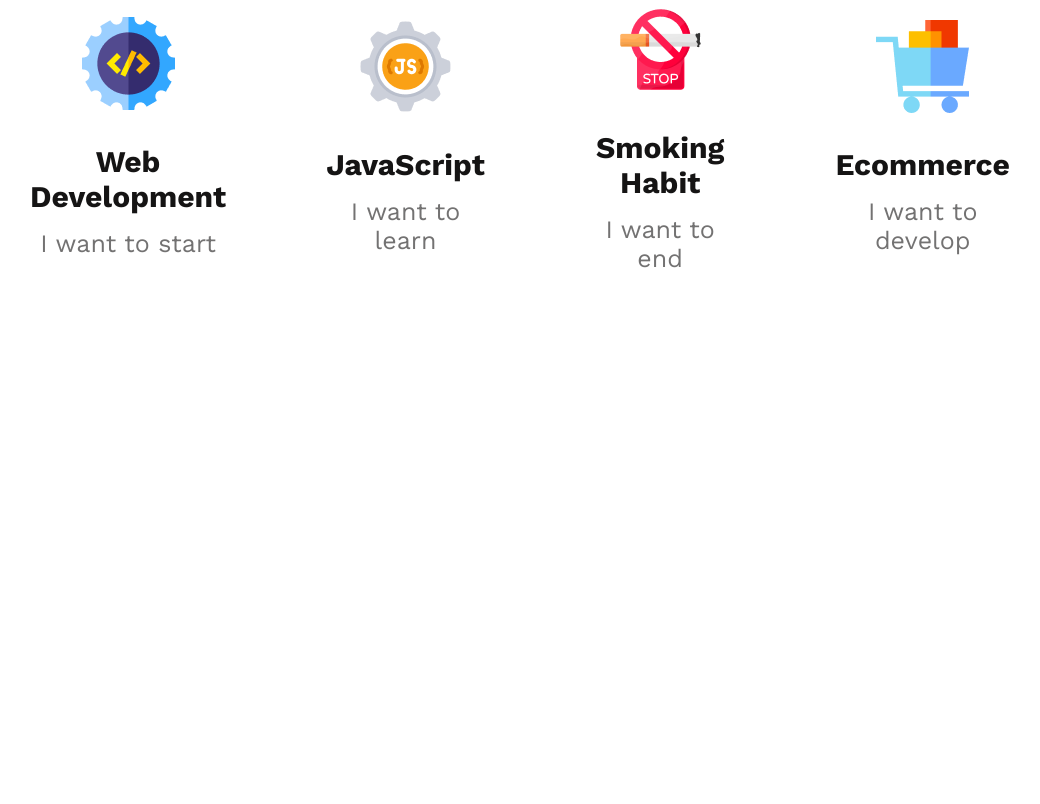
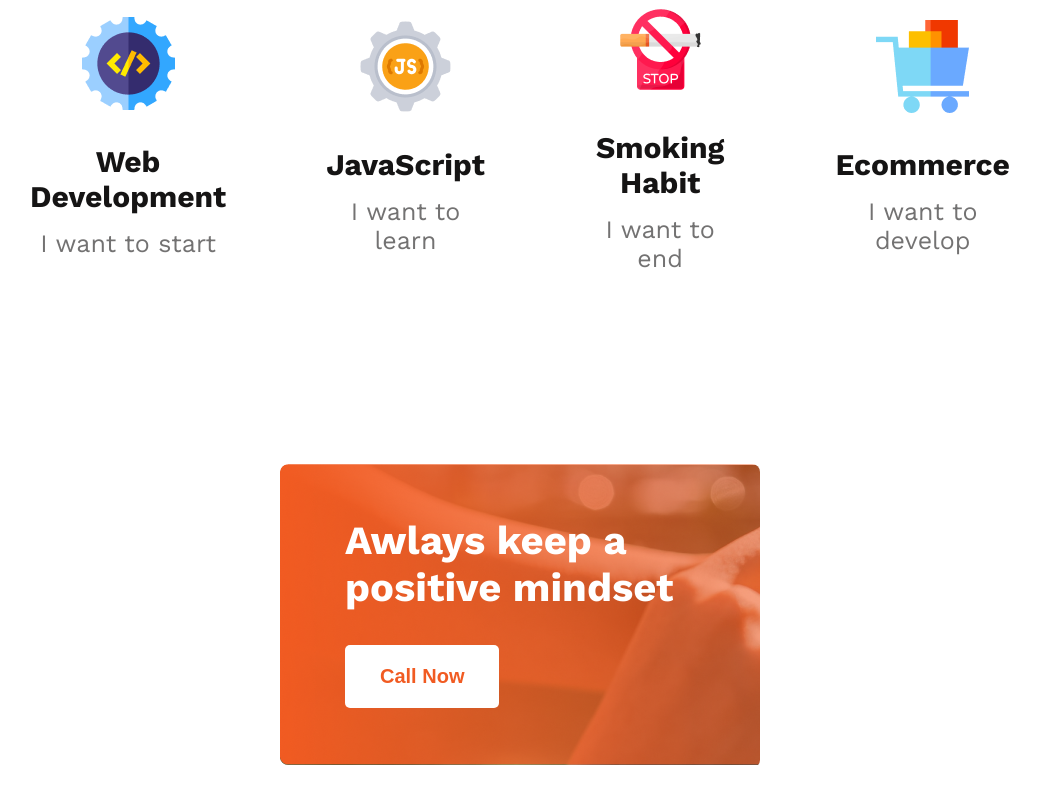
Before and after one commit to juixer/new-year-new-me, a plain HTML site: page index.html in a window 1280 px wide. Shown: the part 2389-3193 px from the top of the page, without its empty margins (120-1160 px from the left). Before the commit the page ends 2853 px from the top, so only its background shows below. Drawn offline with nearby package versions, Linux system fonts and the light colour scheme.

Commit message:
positive div added

```diff
--- a/index.html
+++ b/index.html
@@ -70,6 +70,19 @@
                 </div>
             </div>
         </section>
+        <section class="positive_section">
+            <div class="positive_div">
+                <div class="positive_box">
+                    <h2>
+                        Awlays keep a positive mindset
+                    </h2>
+                    <button class="btn_white">
+                        Call Now
+                    </button>
+
+                </div>
+            </div>
+        </section>
     </main>
     <footer>
 
--- a/style.css
+++ b/style.css
@@ -99,3 +99,30 @@ body{
     align-items: center;
     margin: 150px 150px;
 }
+/* positive */
+.positive_div{
+    margin: 130px 400px;
+    background-image: url('./images/gradient2.png'), url('./images/watch.png');
+    background-repeat: no-repeat;
+    border-radius: 8px;
+}
+.positive_div h2{
+    color: #FFF;
+    font-size: 40px;
+    font-weight: 700;
+}
+.positive_box{
+    max-width: 450px;
+    padding: 20px 0 60px 65px;
+}
+.btn_white{
+    color: #F15B22;
+    border-radius: 5px;
+    background: #FFF;
+    padding: 20px 35px;
+    text-align: center;
+    font-size: 20px;
+    font-weight: 600;
+    border: none ;
+}
+/* footer */
```
